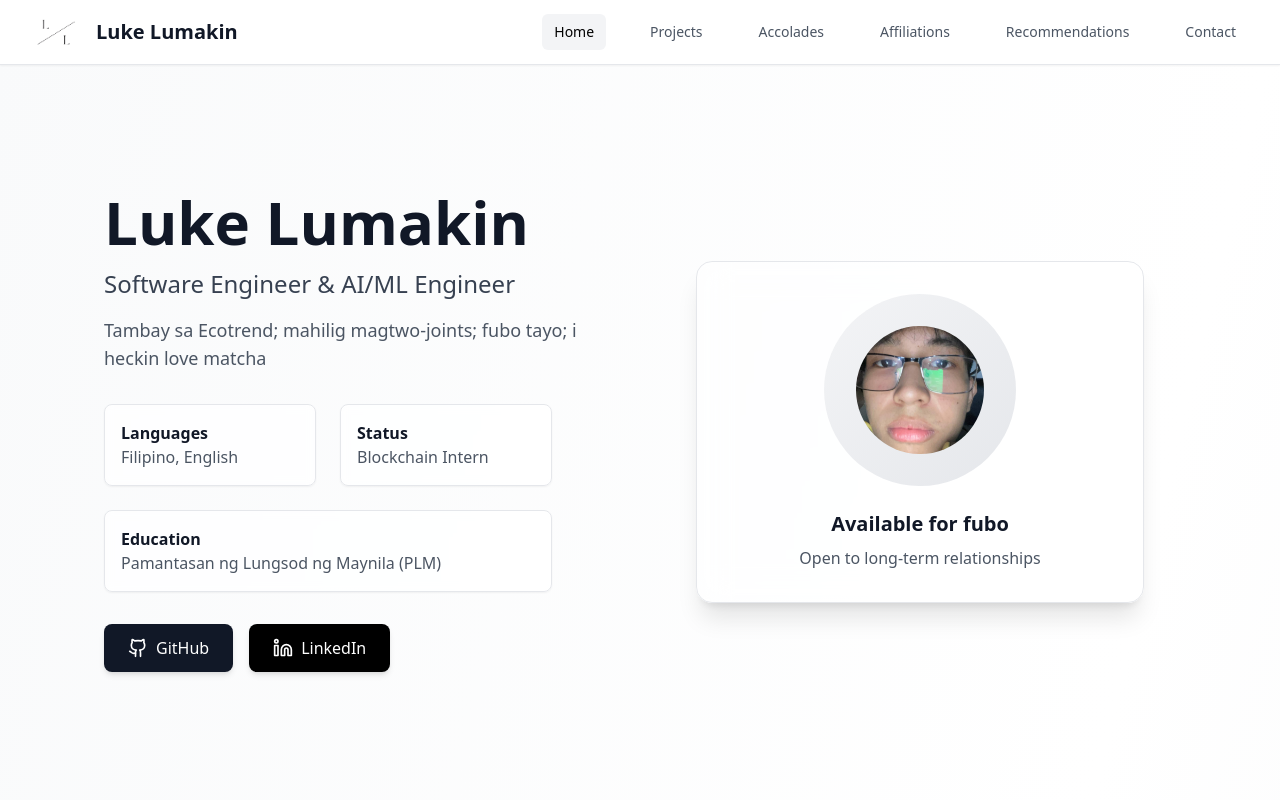
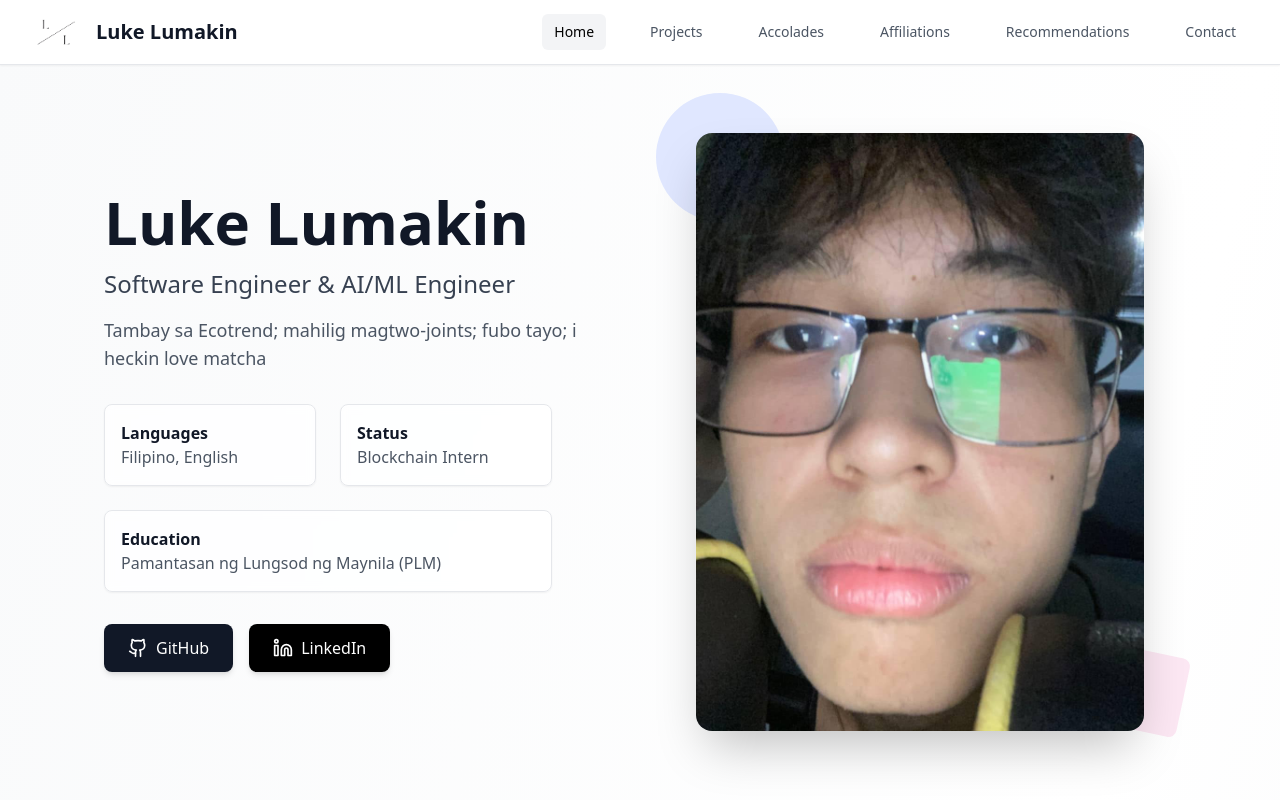
Before and after one commit to lukegabriel520/Portfolio, a React (Vite) app: page / in a window 1280 px wide. Shown: the top 800 px of the page. Built offline with nearby package versions, Linux system fonts and the light colour scheme.

Commit message:
Initial commit

```diff
--- a/src/App.tsx
+++ b/src/App.tsx
@@ -56,13 +56,11 @@ function App() {
 
   const handleSubmit = (e: React.FormEvent) => {
     e.preventDefault();
-    // Handle form submission here
     console.log('Form submitted');
   };
 
   return (
     <div className="min-h-screen bg-gradient-to-br from-gray-50 via-white to-gray-100">
-      {/* Navigation */}
       <nav className="fixed top-0 w-full bg-white/90 backdrop-blur-md border-b border-gray-200 z-50 shadow-sm">
         <div className="max-w-7xl mx-auto px-4 sm:px-6 lg:px-8">
           <div className="flex justify-between items-center h-16">
@@ -79,7 +77,6 @@ function App() {
               </span>
             </div>
 
-            {/* Desktop Navigation */}
             <div className="hidden md:flex space-x-8">
               {navItems.map((item) => (
                 <button
@@ -96,7 +93,6 @@ function App() {
               ))}
             </div>
 
-            {/* Mobile menu button */}
             <div className="md:hidden">
               <button
                 onClick={() => setIsMenuOpen(!isMenuOpen)}
@@ -107,7 +103,6 @@ function App() {
             </div>
           </div>
 
-          {/* Mobile Navigation */}
           {isMenuOpen && (
             <div className="md:hidden">
               <div className="px-2 pt-2 pb-3 space-y-1 bg-white/95 backdrop-blur-md rounded-lg mt-2 border border-gray-200 shadow-lg">
@@ -130,7 +125,6 @@ function App() {
         </div>
       </nav>
 
-      {/* Home Section */}
       <section id="home" className="pt-16 min-h-screen flex items-center">
         <div className="max-w-7xl mx-auto px-4 sm:px-6 lg:px-8">
           <div className="grid lg:grid-cols-2 gap-12 items-center">
@@ -185,29 +179,22 @@ function App() {
             </div>
 
             <AnimatedSection delay={600} className="relative">
-              <div className="w-full max-w-md mx-auto">
-                <div className="relative bg-white/60 backdrop-blur-lg rounded-2xl p-8 border border-gray-200 shadow-xl">
-                  <div className="w-48 h-48 mx-auto mb-6 bg-gradient-to-br from-gray-100 to-gray-200 rounded-full flex items-center justify-center">
-                    <div className="w-32 h-32 rounded-full overflow-hidden">
-                      <img
-                        src="/ProfilePhoto.png"
-                        alt="Profile Photo"
-                        className="w-full h-full object-cover"
-                      />
-                    </div>
-                  </div>
-                  <div className="text-center">
-                    <h3 className="text-xl font-semibold text-gray-900 mb-2">Available for fubo</h3>
-                    <p className="text-gray-600">Open to long-term relationships</p>
-                  </div>
-                </div>
+              <div className="w-full max-w-md mx-auto relative">
+                <div className="absolute -top-10 -left-10 w-32 h-32 bg-indigo-100 rounded-full z-0"></div>
+                <div className="absolute bottom-0 -right-10 w-20 h-20 bg-pink-100 rotate-12 rounded-lg z-0"></div>
+              <div className="relative z-10 overflow-hidden rounded-2xl shadow-2xl">
+                <img
+                  src="/ProfilePhoto.png"
+                  alt="Profile"
+                  className="w-full h-auto object-cover"
+                />
               </div>
-            </AnimatedSection>
+            </div>
+          </AnimatedSection>
           </div>
         </div>
       </section>
 
-      {/* Projects Section */}
       <section id="projects" className="py-20">
         <div className="max-w-7xl mx-auto px-4 sm:px-6 lg:px-8">
           <AnimatedSection className="text-center mb-16">
@@ -227,7 +214,6 @@ function App() {
         </div>
       </section>
 
-      {/* Accolades Section */}
       <section id="accolades" className="py-20 bg-gray-50">
         <div className="max-w-7xl mx-auto px-4 sm:px-6 lg:px-8">
           <AnimatedSection className="text-center mb-16">
@@ -243,7 +229,6 @@ function App() {
         </div>
       </section>
 
-      {/* Affiliations Section */}
       <section id="affiliations" className="py-20">
         <div className="max-w-7xl mx-auto px-4 sm:px-6 lg:px-8">
           <AnimatedSection className="text-center mb-16">
@@ -263,7 +248,6 @@ function App() {
         </div>
       </section>
 
-      {/* Recommendations Section */}
       <section id="recommendations" className="py-20 bg-gray-50">
         <div className="max-w-7xl mx-auto px-4 sm:px-6 lg:px-8">
           <AnimatedSection className="text-center mb-16">
@@ -279,7 +263,6 @@ function App() {
         </div>
       </section>
 
-      {/* Contact Section */}
       <section id="contact" className="py-20">
         <div className="max-w-7xl mx-auto px-4 sm:px-6 lg:px-8">
           <AnimatedSection className="text-center mb-16">
@@ -357,7 +340,6 @@ function App() {
             </form>
           </AnimatedSection>
 
-          {/* Contact Info */}
           <div className="grid md:grid-cols-3 gap-6 mt-16">
             <AnimatedSection delay={300} className="text-center">
               <div className="w-12 h-12 bg-gray-900 rounded-lg flex items-center justify-center mx-auto mb-4">
@@ -384,7 +366,6 @@ function App() {
         </div>
       </section>
 
-      {/* Footer */}
       <footer className="bg-white border-t border-gray-200 py-8">
         <div className="max-w-7xl mx-auto px-4 sm:px-6 lg:px-8">
           <AnimatedSection className="flex items-center justify-center space-x-4">
```
